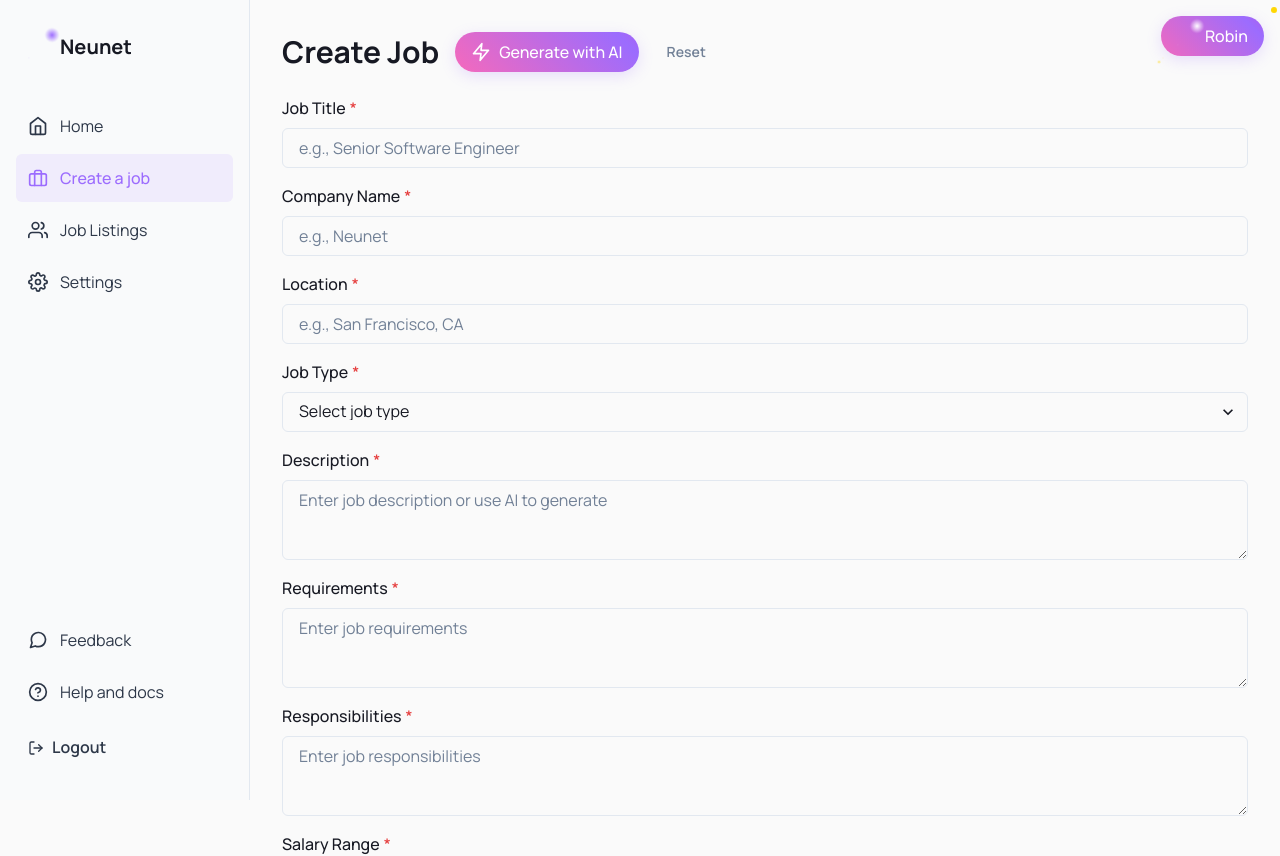
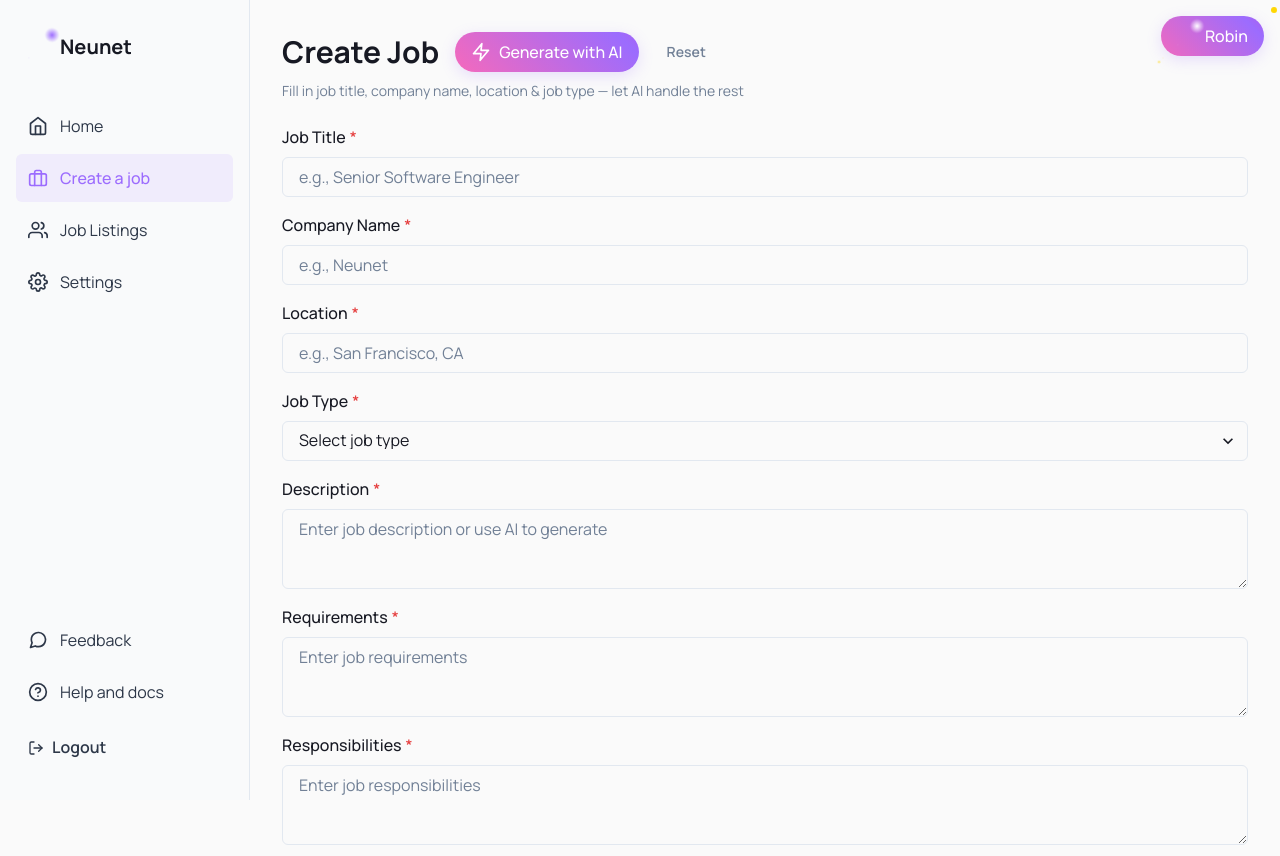
Before and after one commit to ASTHA22/Neunet_app, a React (Vite) app: page /create-job in a window 1280 px wide. Shown: the top 856 px of the page. Built offline with nearby package versions, Linux system fonts and the light colour scheme; some icons are missing.

Commit message:
Create job page update

```diff
--- a/src/pages/CreateJob.tsx
+++ b/src/pages/CreateJob.tsx
@@ -190,7 +190,8 @@ export const CreateJob = ({ globalFormData, setGlobalFormData }: { globalFormDat
 
   return (
     <Box p={8}>
-      <Flex align="center" gap={2} mb={6}>
+      <Box mb={6}>
+        <Flex align="center" gap={2} mb={2}>
           <Heading size="lg">Create Job</Heading>
           <GradientButton
             onClick={handleGenerateAIInline}
@@ -215,6 +216,10 @@ export const CreateJob = ({ globalFormData, setGlobalFormData }: { globalFormDat
             Reset
           </Button>
         </Flex>
+        <Text fontSize="sm" color="gray.500">
+          Fill in job title, company name, location & job type — let AI handle the rest
+        </Text>
+      </Box>
       <form onSubmit={handleSubmit}>
         <VStack spacing={4} align="stretch">
           <FormControl isRequired>
--- a/src/types/job.ts
+++ b/src/types/job.ts
@@ -2,6 +2,7 @@ export interface Job {
   id: string;
   job_id: string;
   title: string;
+  company_name: string;
   location: string;
   job_type: string;
   description: string;
```
Lines whose indentation alone changed are shown as unchanged.
